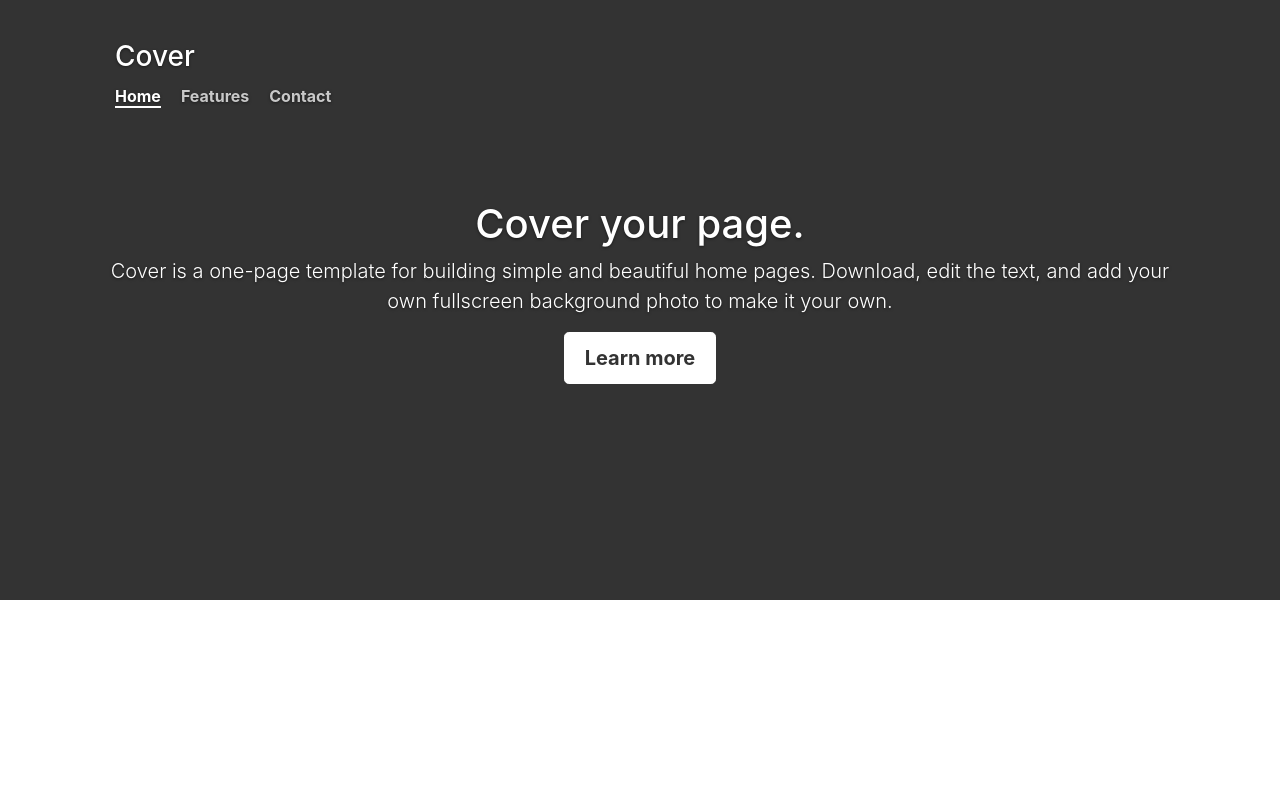
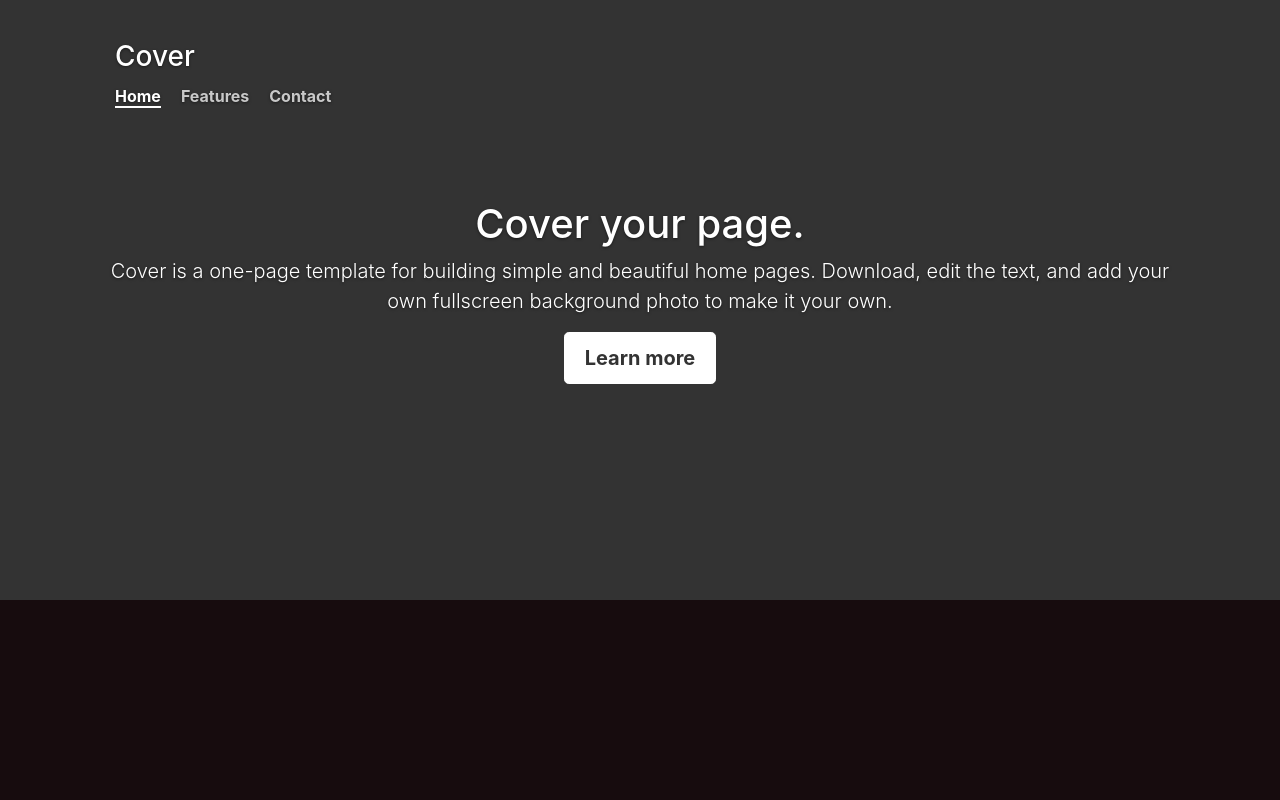
Before and after one commit to SphixTV/HandyAppV1, a PHP site: page / in a window 1280 px wide. Run offline with PHP 8.4, Linux system fonts and the light colour scheme.

Commit message:
Update style.css

```diff
--- a/style.css
+++ b/style.css
@@ -27,7 +27,7 @@ a:hover {
 html,
 body {
   height: 100%;
-  background-color: linear-gradient(to top, white 0%, black 50%);;
+  background-color: #170c0e;
 }
 body {
   color: #fff;
```
